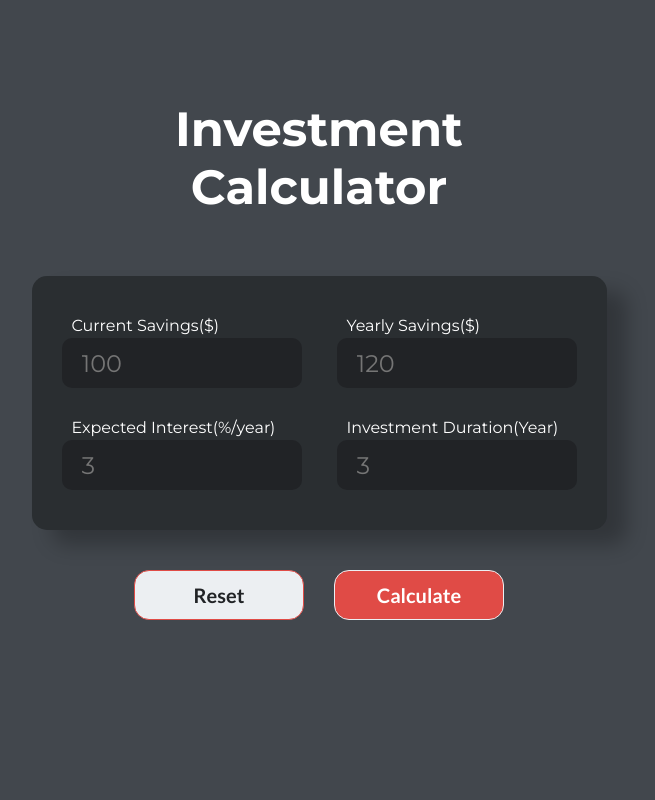
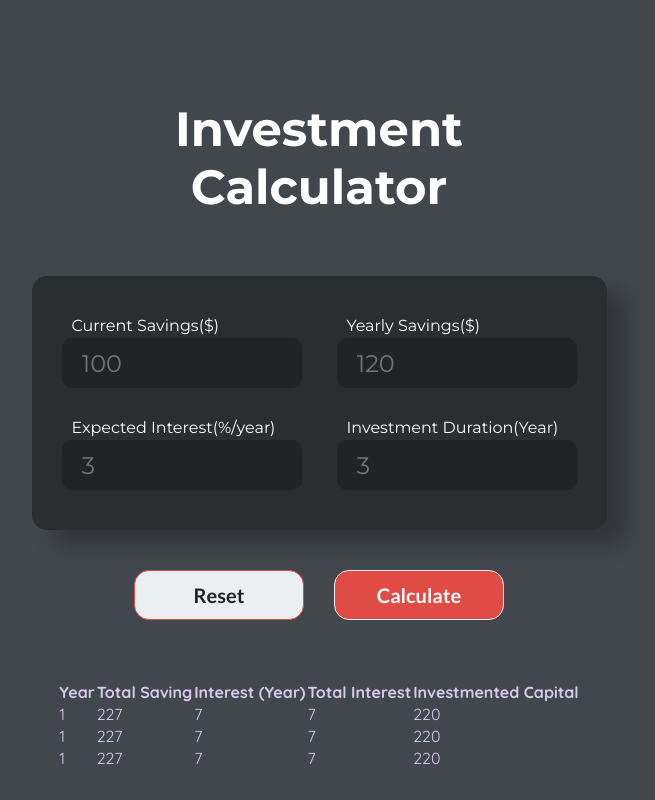
Before and after one commit to Saijeet7/investment-calculator-self, a React (Create React App) app: page / in a window 1280 px wide. Shown: the whole page, without its empty margins (321-976 px from the left). Built offline with nearby package versions, Linux system fonts and the light colour scheme.

Commit message:
Complete : Result table html part

```diff
--- a/src/App.js
+++ b/src/App.js
@@ -1,6 +1,7 @@
 import React from "react";
 import Header from "./components/Header";
 import InvestmentForm from "./components/InvestmentForm";
+import Result from "./components/Result";
 
 function App() {
   const mainTitle = "Investment Calculator";
@@ -8,6 +9,7 @@ function App() {
     <div className="container">
       <Header title={mainTitle} />
       <InvestmentForm />
+      <Result />
     </div>
   );
 }
--- /dev/null
+++ b/src/components/Result.jsx
@@ -0,0 +1,57 @@
+import React from "react";
+import styled from "styled-components";
+
+const Result = () => {
+  return (
+    <React.Fragment>
+      <Wrapper>
+        <TableHead>
+          <Row>
+            <Head>Year</Head>
+            <Head>Total Saving</Head>
+            <Head>Interest (Year)</Head>
+            <Head>Total Interest</Head>
+            <Head>Investmented Capital</Head>
+          </Row>
+        </TableHead>
+        <TabelBody>
+          <Row>
+            <Content>1</Content>
+            <Content>227</Content>
+            <Content>7</Content>
+            <Content>7</Content>
+            <Content>220</Content>
+          </Row>
+          <Row>
+            <Content>1</Content>
+            <Content>227</Content>
+            <Content>7</Content>
+            <Content>7</Content>
+            <Content>220</Content>
+          </Row>
+          <Row>
+            <Content>1</Content>
+            <Content>227</Content>
+            <Content>7</Content>
+            <Content>7</Content>
+            <Content>220</Content>
+          </Row>
+        </TabelBody>
+      </Wrapper>
+    </React.Fragment>
+  );
+};
+
+export default Result;
+
+const Wrapper = styled.table``;
+
+const TableHead = styled.thead``;
+
+const Row = styled.tr``;
+
+const Head = styled.th``;
+
+const TabelBody = styled.tbody``;
+
+const Content = styled.td``;
```
